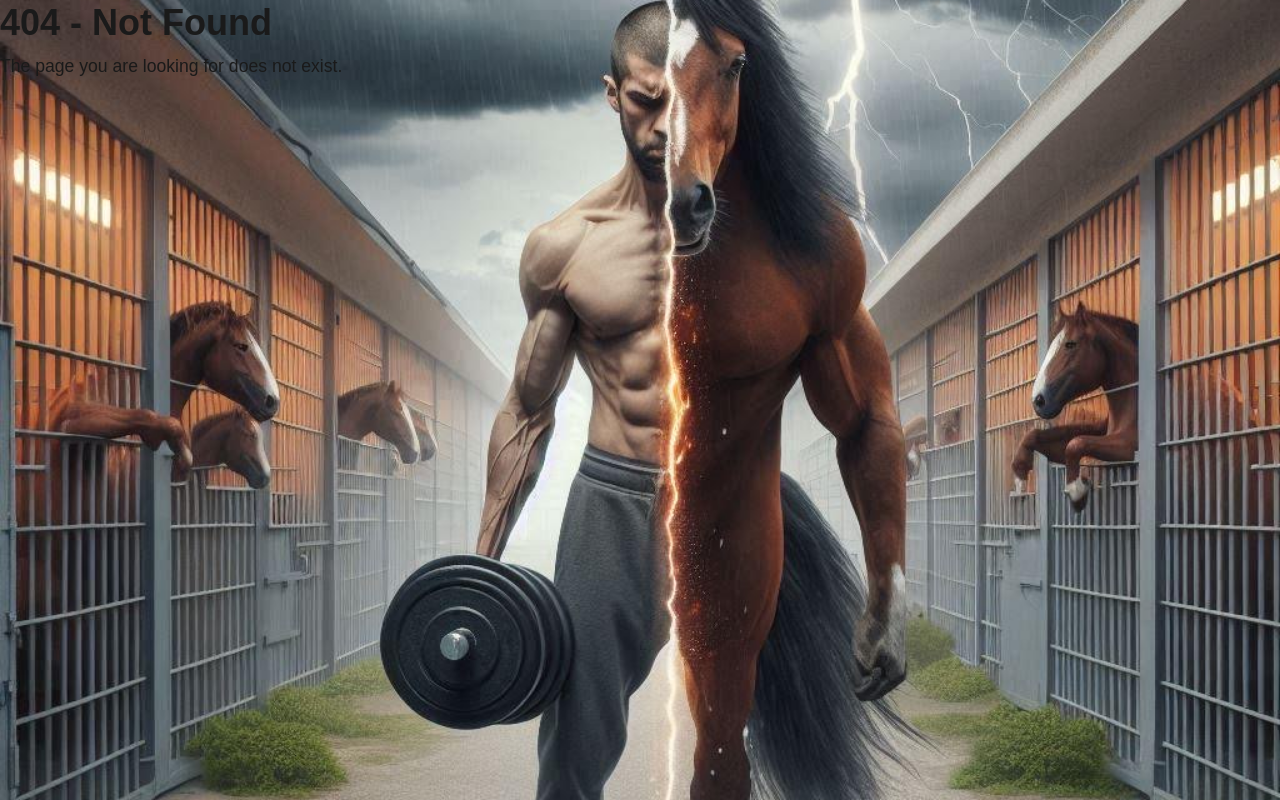
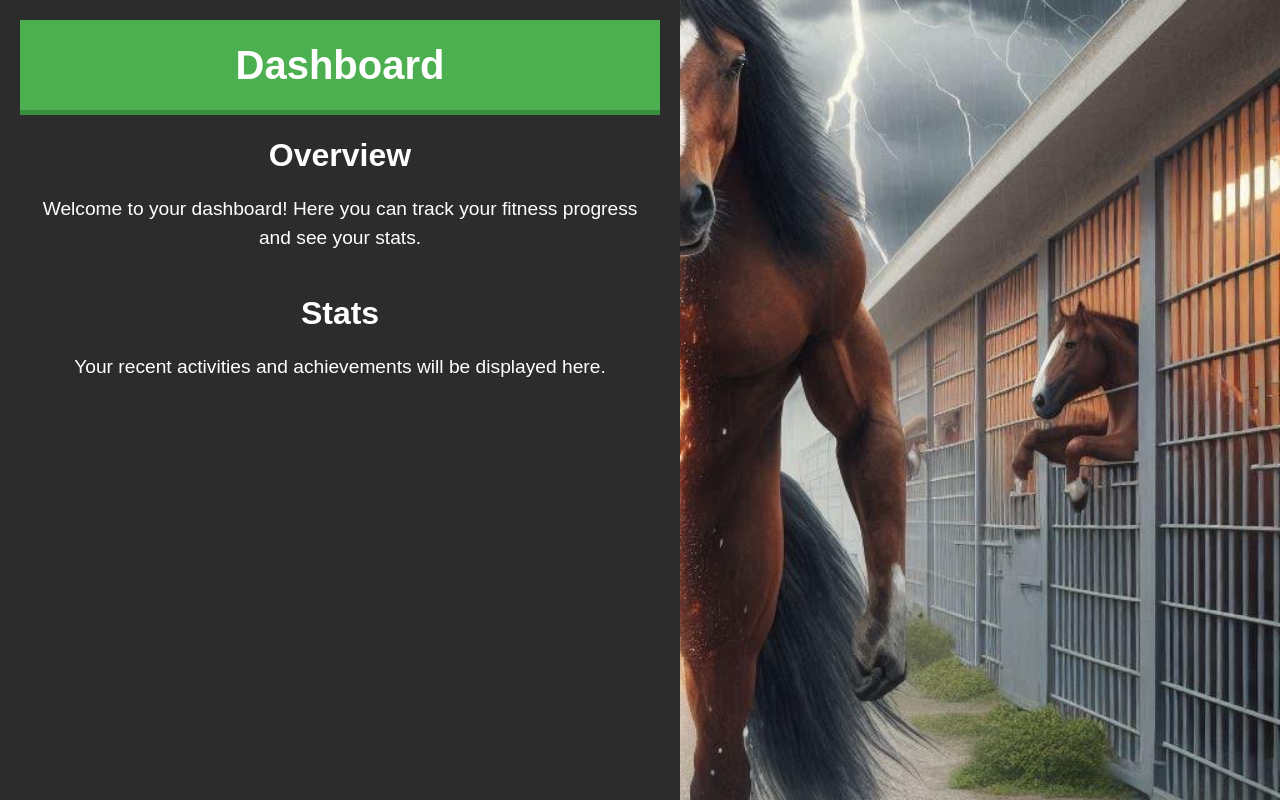
Before and after one commit to wellheythereMJ/23-24-fitBuddy, a React (Vite) app in the folder Main/client/: page /dashboard in a window 1280 px wide. Before the commit this address had no page. Built offline with nearby package versions, Linux system fonts and the light colour scheme.

Commit message:
not perfect but this shoiuld be the last page, gents!!

```diff
--- a/Main/client/src/main.jsx
+++ b/Main/client/src/main.jsx
@@ -4,6 +4,7 @@ import { createBrowserRouter, RouterProvider } from 'react-router-dom';
 import App from './App.jsx';
 import Welcome from './pages/Welcome';
 import Profile from './pages/Profile';
+import Dashboard from './pages/Dashboard';
 import Login from './pages/Login';
 import Signup from './pages/Signup';
 import NotFound from './pages/NotFound';
@@ -30,6 +31,10 @@ const router = createBrowserRouter([
         path: 'profile/:username',
         element: <Profile />
       },
+      {
+        path: 'dashboard',
+        element: <Dashboard />
+      },
     ],
   },
 ]);
--- /dev/null
+++ b/Main/client/src/pages/Dashboard.css
@@ -0,0 +1,45 @@
+.dashboard-container {
+    background-color: #2c2c2c;
+    color: white;
+    font-family: 'Arial', sans-serif;
+    text-align: center;
+    min-height: 100vh;
+    display: flex;
+    flex-direction: column;
+    justify-content: flex-start;
+    padding: 20px;
+  }
+
+  .dashboard-header {
+    padding: 20px;
+    background-color: #4CAF50;
+    border-bottom: 5px solid #388E3C;
+  }
+
+  .dashboard-header h1 {
+    margin: 0;
+    font-size: 2.5em;
+  }
+
+  .dashboard-main {
+    flex: 1;
+    padding: 20px;
+  }
+
+  .dashboard-overview,
+  .dashboard-stats {
+    margin-bottom: 40px;
+  }
+
+  .dashboard-overview h2,
+  .dashboard-stats h2 {
+    font-size: 2em;
+    margin-bottom: 20px;
+  }
+
+  .dashboard-overview p,
+  .dashboard-stats p {
+    font-size: 1.2em;
+    margin: 0 auto;
+    max-width: 600px;
+  }
--- /dev/null
+++ b/Main/client/src/pages/Dashboard.jsx
@@ -0,0 +1,24 @@
+import React from 'react';
+import './Dashboard.css';
+
+const Dashboard = () => {
+  return (
+    <div className="dashboard-container">
+      <header className="dashboard-header">
+        <h1>Dashboard</h1>
+      </header>
+      <main className="dashboard-main">
+        <section className="dashboard-overview">
+          <h2>Overview</h2>
+          <p>Welcome to your dashboard! Here you can track your fitness progress and see your stats.</p>
+        </section>
+        <section className="dashboard-stats">
+          <h2>Stats</h2>
+          <p>Your recent activities and achievements will be displayed here.</p>
+        </section>
+      </main>
+    </div>
+  );
+};
+
+export default Dashboard;
--- a/Main/client/src/pages/Profile.css
+++ b/Main/client/src/pages/Profile.css
@@ -52,3 +52,23 @@
   list-style-type: disc;
   padding-left: 20px;
 }
+
+.profile-buttons {
+  display: flex;
+  justify-content: center;
+  gap: 20px;
+}
+
+.profile-button {
+  background-color: #4CAF50;
+  color: white;
+  padding: 10px 20px;
+  border-radius: 5px;
+  text-decoration: none;
+  font-size: 1.2em;
+  transition: background-color 0.3s;
+}
+
+.profile-button:hover {
+  background-color: #45a049;
+}
--- a/Main/client/src/pages/Profile.jsx
+++ b/Main/client/src/pages/Profile.jsx
@@ -33,6 +33,13 @@ const Profile = () => {
             <li key={index}>{goal}</li>
           ))}
         </ul>
+        <section className="profile-actions">
+        <h2>Actions</h2>
+        <div className="profile-buttons">
+          <a href="/dashboard" className="profile-button">Go to Dashboard</a>
+          <a href="/welcome" className="profile-button">Go to Welcome</a>
+        </div>
+      </section>
       </div>
     </div>
   );
```
